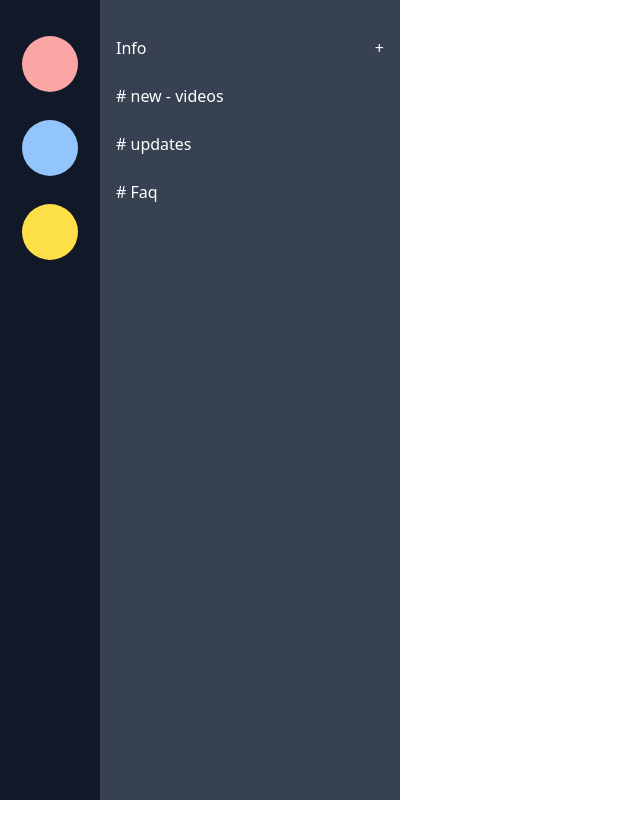
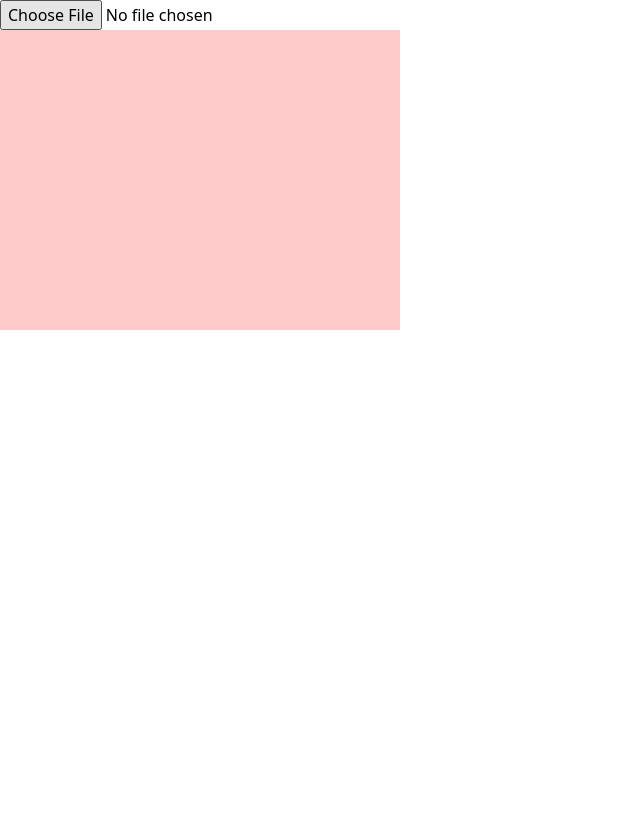
Before and after one commit to amitkumar256/trial-app, a Next.js app: page / in a window 1280 px wide. Shown: the top 838 px of the page, without its empty margins (0-640 px from the left). After the commit the page ends 800 px from the top, so only its background shows below. Built offline with nearby package versions, Linux system fonts and the light colour scheme.

Commit message:
added transform

```diff
--- /dev/null
+++ b/components/Test.jsx
@@ -0,0 +1,85 @@
+import React, { useRef, useState, useEffect } from "react";
+import { Stage, Layer, Image, Transformer } from "react-konva";
+
+function Test() {
+  const stageRef = useRef(null);
+  const imageRef = useRef(null);
+  const transformerRef = useRef(null);
+  const [selectedImage, setSelectedImage] = useState(null);
+
+  useEffect(() => {
+    if (selectedImage) {
+      // Attach transformer to the selected image when it changes
+      transformerRef.current.nodes([imageRef.current]);
+      transformerRef.current.getLayer().batchDraw();
+    }
+  }, [selectedImage]);
+
+  const handleFileChange = (event) => {
+    const file = event.target.files[0];
+    const reader = new FileReader();
+    reader.onload = () => {
+      const image = new window.Image();
+      image.src = reader.result;
+      image.onload = () => {
+        // Set the size of the image to half of the stage
+        const stageWidth = stageRef.current.width();
+        const stageHeight = stageRef.current.height();
+        const width = stageWidth / 2;
+        const height = (image.height / image.width) * width;
+        setSelectedImage({ image, width, height });
+      };
+    };
+    reader.readAsDataURL(file);
+  };
+
+  const handleClick = (event) => {
+    // Check if the click event target is the image itself
+    if (event.target === stageRef.current) {
+      transformerRef.current.nodes([]);
+      transformerRef.current.getLayer().batchDraw();
+    }
+  };
+
+  return (
+    <div>
+      <input type="file" onChange={handleFileChange} />
+      <div className="bg-red-200" style={{ width: 400, height: 300 }}>
+        <Stage
+          className=""
+          width={400}
+          height={300}
+          ref={stageRef}
+          onClick={handleClick}
+        >
+          <Layer>
+            {selectedImage && (
+              <Image
+                image={selectedImage.image}
+                ref={imageRef}
+                draggable
+                onDragStart={(e) => {
+                  e.target.setAttrs({ shadowOffsetX: 5, shadowOffsetY: 5 });
+                }}
+                onDragEnd={(e) => {
+                  e.target.setAttrs({ shadowOffsetX: 0, shadowOffsetY: 0 });
+                  stageRef.current.batchDraw();
+                }}
+                onClick={(e) => {
+                  e.cancelBubble = true; // Prevent bubbling up to stage
+                  transformerRef.current.nodes([e.target]);
+                  transformerRef.current.getLayer().batchDraw();
+                }}
+                width={selectedImage.width}
+                height={selectedImage.height}
+              />
+            )}
+            <Transformer ref={transformerRef} />
+          </Layer>
+        </Stage>
+      </div>
+    </div>
+  );
+}
+
+export default Test;
--- a/pages/UseKonva.jsx
+++ b/pages/UseKonva.jsx
@@ -1,9 +1,9 @@
 import dynamic from "next/dynamic";
 
-const NoSSRComponent = dynamic(() => import("../components/Tests"), {
+const NoSSRComponent = dynamic(() => import("../components/Test"), {
   ssr: false,
 });
 
-export default function TestsPage(props) {
+export default function UseKonva(props) {
   return <NoSSRComponent />;
 }
--- a/pages/index.js
+++ b/pages/index.js
@@ -4,6 +4,8 @@ import Navbar from '@/components/Navbar'
 import SuperSimpleOne from '@/components/SuperSimpleOne'
 import SuperTwo from '@/components/SuperTwo'
 import SuperSimpleThree from '@/components/SuperSimpleThree'
+import UseKonva from './UseKonva'
+
 
 const inter = Inter({ subsets: ['latin'] })
 
@@ -13,7 +15,10 @@ export default function Home() {
     {/* <Navbar/> */}
     {/* <SuperSimpleOne/> */}
     {/* <SuperTwo/> */}
-    <SuperSimpleThree/>
+    {/* <SuperSimpleThree/> */}
+    <UseKonva/>
+
+
    </div>
   )
 }
```
